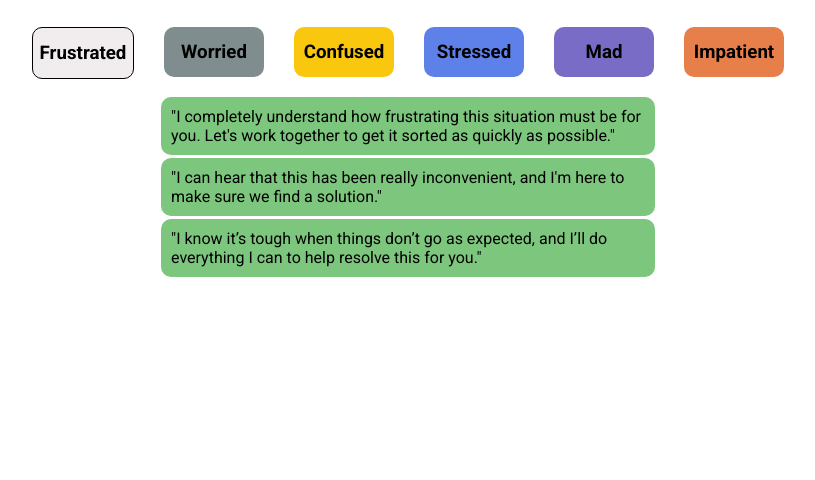
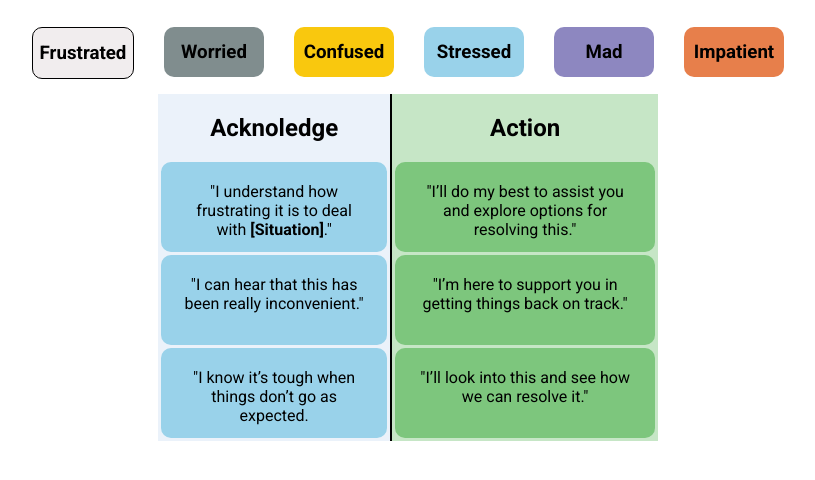
Before and after one commit to JotaDosVeces/EmotionDictionary, a plain HTML site: page emotions/frustration.html in a window 1280 px wide. Shown: the part 84-564 px from the top of the page, without its empty margins (232-1047 px from the left). Drawn offline with Linux system fonts and the light colour scheme.

Commit message:
Better and shorter stmt. New view ack and action boxes

```diff
--- a/emotions/frustration.html
+++ b/emotions/frustration.html
@@ -42,27 +42,34 @@
       </div>
     </nav>
     <section id="work-box">
-        <div id="stmt-box">
+      <div id="stmt-box">
+        <div id="ack-box" class="text-center">
+          <h2>Acknoledge</h2>
+          <p class="stmt blue">
+            "I understand how frustrating it is to deal with
+            <strong>[Situation]</strong>."
+          </p>
+          <p class="stmt blue">
+            "I can hear that this has been really inconvenient."
+          </p>
+          <p class="stmt blue">
+            "I know it’s tough when things don’t go as expected.
+          </p>
+        </div>
+        <div id="action-box" class="text-center">
+          <h2>Action</h2>
           <p class="stmt">
-            "I completely understand how frustrating this situation must be for you.
-            Let's work together to get it sorted as quickly as possible."
+            "I’ll do my best to assist you and explore options for resolving
+            this."
           </p>
           <p class="stmt">
-            "I can hear that this has been really inconvenient, and I'm here to make
-            sure we find a solution."
+            "I’m here to support you in getting things back on track."
           </p>
           <p class="stmt">
-            "I know it’s tough when things don’t go as expected, and I’ll do
-            everything I can to help resolve this for you."
+            "I’ll look into this and see how we can resolve it."
           </p>
-          <!-- Notes Section
-                <div class="notes-box">
-                    <h3>Fast notes for Online Banking:</h3>
-                    <p>Password reset</p>
-                    <p>2sv reset</p>
-                    <p>PLOG Created. Case #</p>
-                </div> -->
         </div>
+      </div>
     </section>
     <script src="../script.js"></script>
   </body>
--- a/style.css
+++ b/style.css
@@ -57,10 +57,11 @@ input label{
 }
 
 .stmt{
-    padding: 10px;
+    padding: 20px;
     margin: 3px;
     background-color: #7dc67d;
     border-radius: 10px;
+    height: 50px;
 }
 
 .flex-row{
@@ -96,9 +97,11 @@ input label{
     height: 50px;
     margin: 15px;
 }
+
 .selected{
     background-color: #F1EDEE;
     border: 1px solid black;
+    color: black;
 }
 .red{
     background-color: #EF6F6C;
@@ -110,10 +113,11 @@ input label{
     background-color: #F9C80E;
 }
 .blue{
-    background-color: #5D80E9;
+    background-color: #99D2EA ;
 }
 .purpule{
-    background-color: #786CC6;
+    background-color: #8D87C0;
+
 }
 .orange{
      background-color: #E77F4B;
@@ -143,6 +147,21 @@ input label{
     display: flex;
     justify-content: center;
 }
+#ack-box{
+    border-right: 2px solid black;
+    background-color: #EBF2FA ;
+
+}
+#action-box{
+    background-color: #C6E6C6 ;
+
+}
 #stmt-box{
+    display: flex;
+    flex-direction: row;
     max-width: 500px;
+
 }
+.text-center{
+    text-align: center;
+}
```
